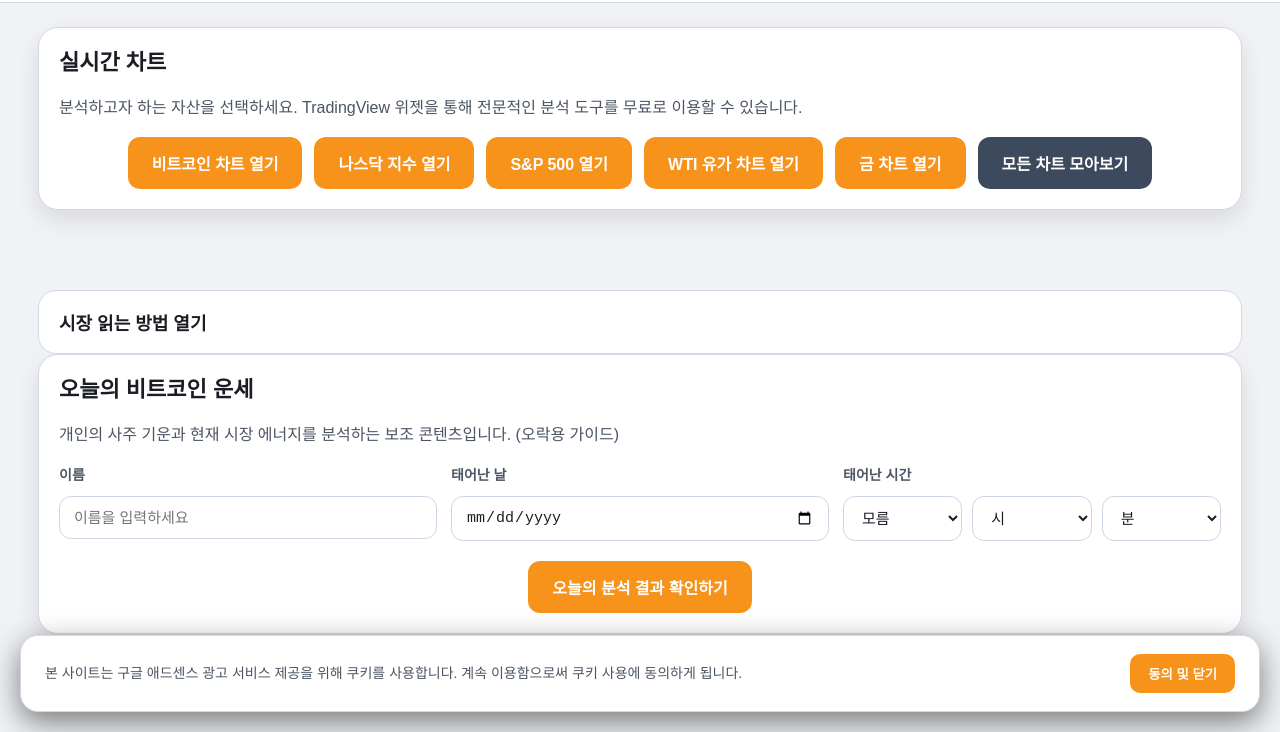
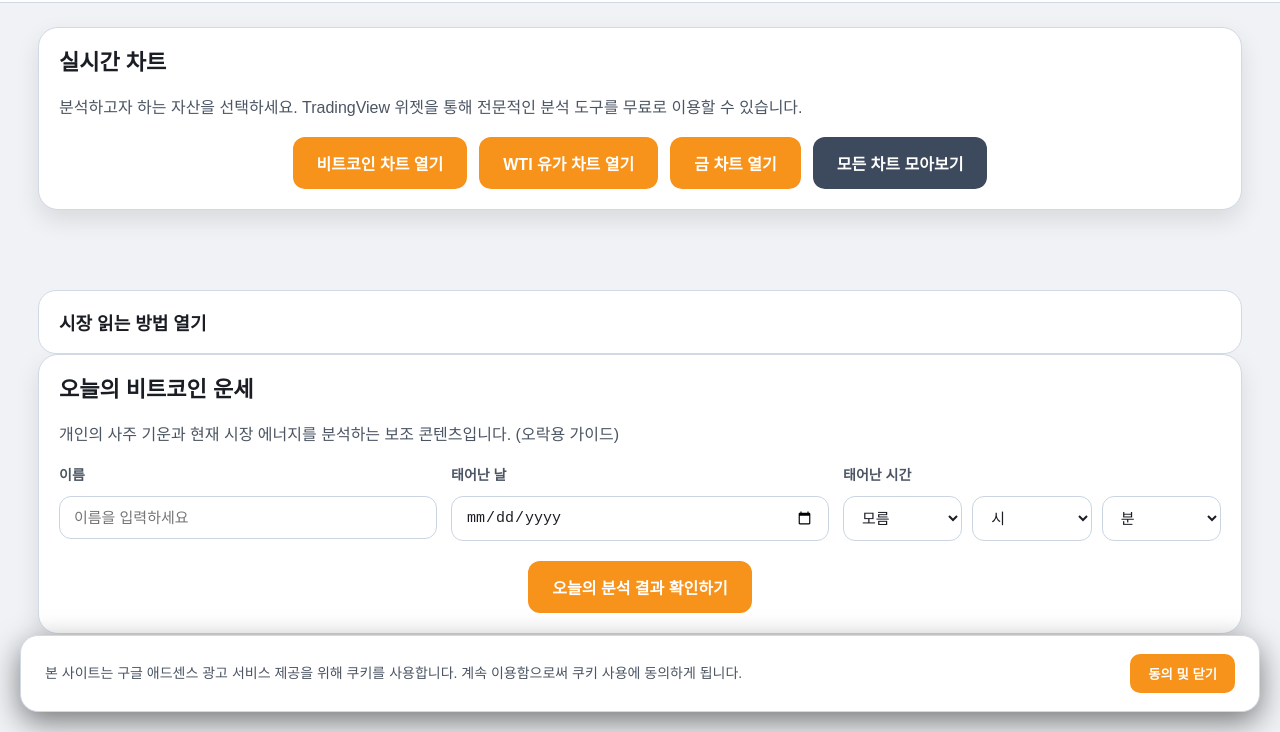
Before and after one commit to dhwnr9-cyber/bitcoin2, a plain HTML site: page index.html in a window 1280 px wide. Shown: the part 68-800 px from the top of the page. Drawn offline with Linux system fonts and the light colour scheme.

Commit message:
Remove individual buttons for Nasdaq and S&P 500 while keeping them in grid view

```diff
--- a/index.html
+++ b/index.html
@@ -583,8 +583,6 @@
 
       <div class="button-wrap">
         <button class="action-btn" id="btcBtn" onclick="toggleChart('btc')">비트코인 차트 열기</button>
-        <button class="action-btn" id="nasdaqBtn" onclick="toggleChart('nasdaq')">나스닥 지수 열기</button>
-        <button class="action-btn" id="snpBtn" onclick="toggleChart('snp')">S&P 500 열기</button>
         <button class="action-btn" id="wtiBtn" onclick="toggleChart('wti')">WTI 유가 차트 열기</button>
         <button class="action-btn" id="goldBtn" onclick="toggleChart('gold')">금 차트 열기</button>
         <button class="action-btn" id="allChartsBtn" onclick="toggleAllCharts()" style="background: #3d495c;">모든 차트 모아보기</button>
```
